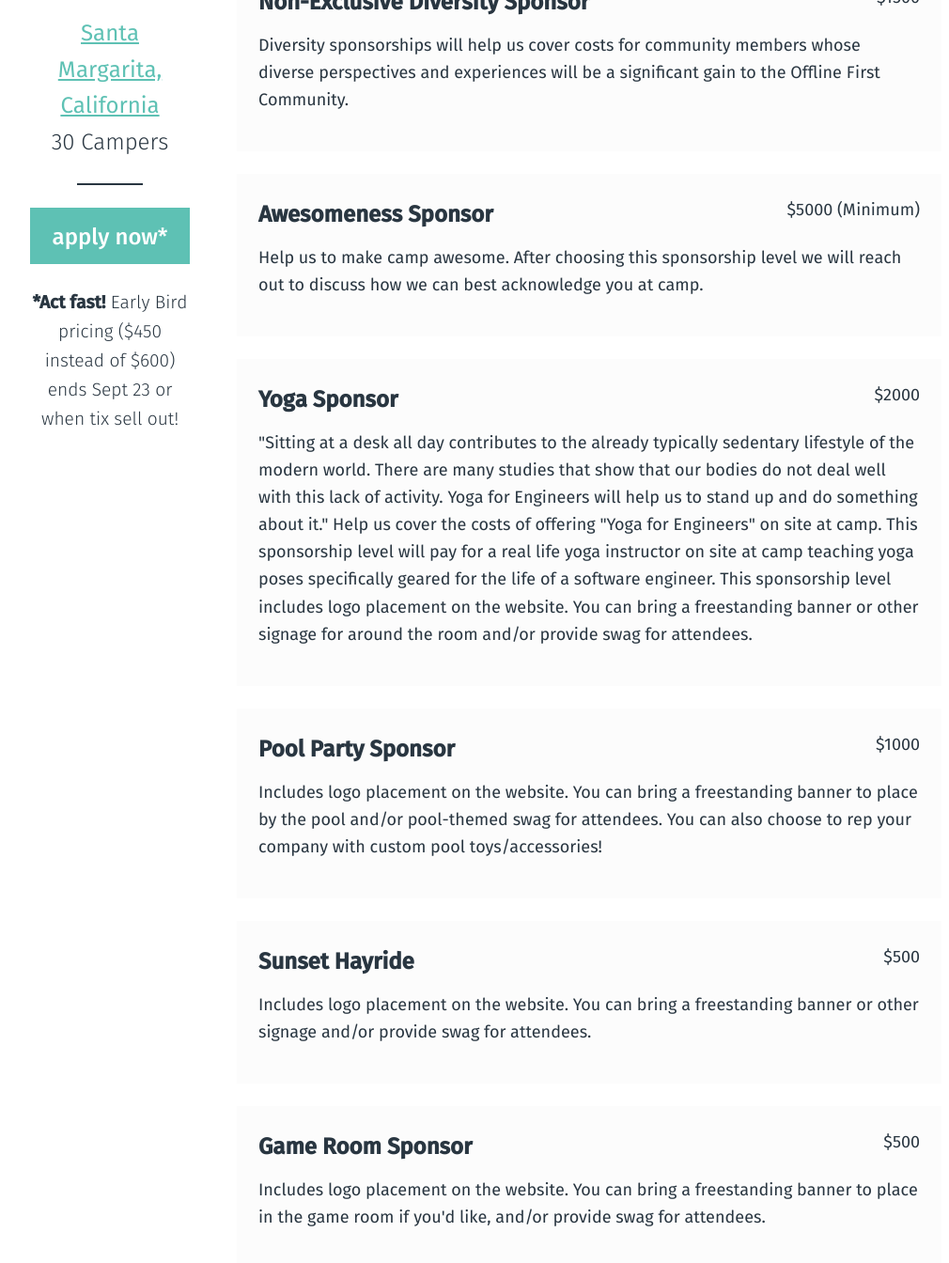
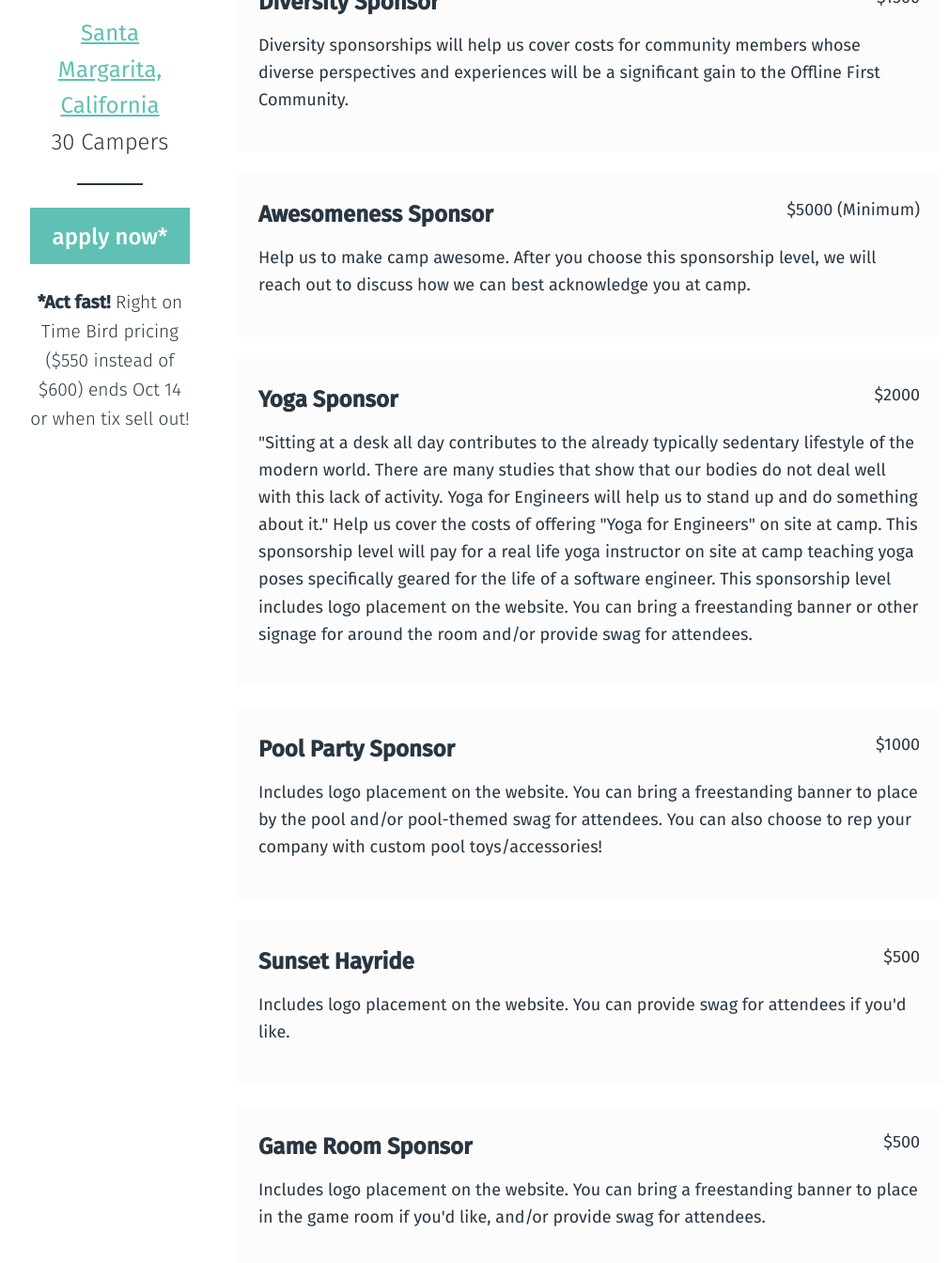
Before and after one commit to offlinefirst/offlinefirst.org, a Jekyll site: the page built from camp/sponsorships.html, in a window 1280 px wide and 1400 px high, scrolled down 389 px. Shown: the top 1344 px of the window at 94% size, without its empty margins (73-1083 px from the left). Built offline with Jekyll 4.4.1, drawn with Linux system fonts in a browser that asks for light colours; comment, search, counter and statistics services are not loaded; some of the changed text lies outside the part shown.

Commit message:
Updated right on time bird pricing
Updated right on time bird pricing

```diff
--- a/camp/sponsorships.html
+++ b/camp/sponsorships.html
@@ -25,7 +25,7 @@ root_path:  ../
 
   <p class="price">
     <small>
-      <strong>*Act fast!</strong> Early Bird pricing ($450 instead of $600) ends Sept 23 or when tix sell out!
+      <strong>*Act fast!</strong> Right on Time Bird pricing ($550 instead of $600) ends Oct 14 or when tix sell out!
     </small>
   </p>
 
@@ -36,7 +36,7 @@ root_path:  ../
           <ul class="sponsorships">
             <li>
               <a href="mailto:camp@offlinefirst.org?subject=Diversity%20sponsorship" class="make-it-rain">
-                <span class="name">Non-Exclusive Diversity Sponsor</span>
+                <span class="name">Diversity Sponsor</span>
                 <span class="price">$1500</span>
                 <p class="description">Diversity sponsorships will help us cover costs for community members whose diverse perspectives and experiences will be a significant gain to the Offline First Community.</p>
               </a>
@@ -45,7 +45,7 @@ root_path:  ../
               <a href="mailto:camp@offlinefirst.org?subject=Awesomeness%20Sponsor" class="make-it-rain">
                 <span class="name">Awesomeness Sponsor</span>
                 <span class="price">$5000 (Minimum)</span>
-                <p class="description">Help us to make camp awesome. After choosing this sponsorship level we will reach out to discuss how we can best acknowledge you at camp.</p>
+                <p class="description">Help us to make camp awesome. After you choose this sponsorship level, we will reach out to discuss how we can best acknowledge you at camp.</p>
               </a>
             </li>
             <li>
@@ -66,7 +66,7 @@ root_path:  ../
               <a href="mailto:camp@offlinefirst.org?subject=Sunset%20Hayride%20Sponsor" class="make-it-rain">
                 <span class="name">Sunset Hayride</span>
                 <span class="price">$500</span>
-                <p class="description">Includes logo placement on the website. You can bring a freestanding banner or other signage and/or provide swag for attendees.</p>
+                <p class="description">Includes logo placement on the website. You can provide swag for attendees if you'd like.</p>
               </a>
             </li>
             <li>
@@ -93,8 +93,8 @@ root_path:  ../
   </div>
   <div class="apply">
     <span class="date">November 4-7, 2016</span><br>
-    <span class="price">$450*</span><br>
-    <em>*Act fast! Early Bird pricing ends Sept 23 or when tix sell out!</em><br>
+    <span class="price">$550*</span><br>
+    <em>*Act fast! Right on Time Bird pricing ends Oct 14 or when tix sell out!</em><br>
     <p><a href="https://offlinecamp.typeform.com/to/F93r36">Camper Application</a></p>
   </div>
   <div class="clear"></div>
```
